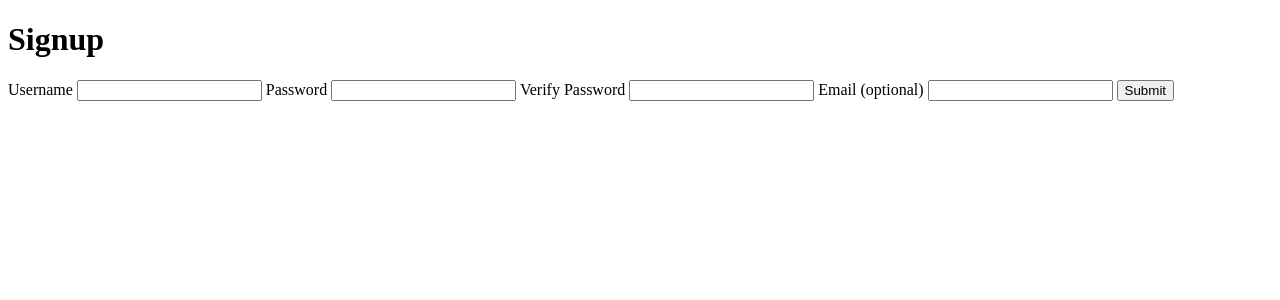
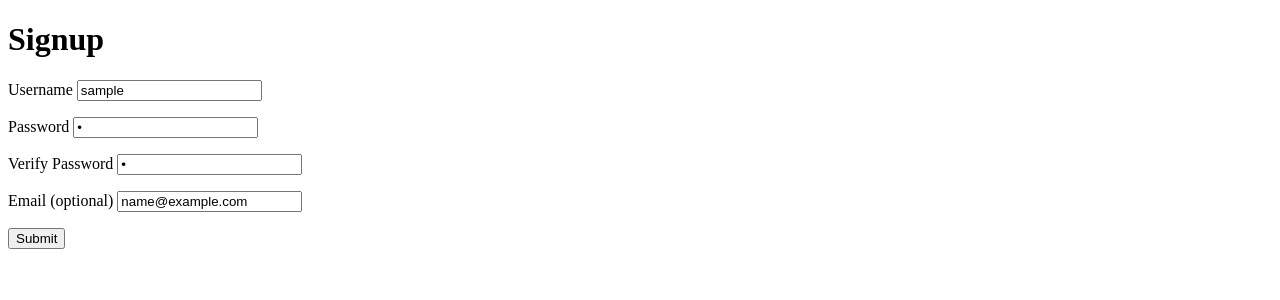
Before and after one commit to pshouse13/user-signup, a Flask app: template templates/forms.html in a window 1280 px wide. Shown: the top 300 px of the page. Run offline with Flask 2, Linux system fonts and the light colour scheme; the template is opened without the code that fills it: most values are stand-ins (such as "Sample title", 1, 10 or a date in 2020).

Commit message:
making progress

```diff
--- a/main.py
+++ b/main.py
@@ -15,7 +15,7 @@ def signup():
 
     username = request.form['username']
     password = request.form['password']
-    verify_password = request.form['verify-password']
+    verify_password = request.form['verify_password']
     email = request.form['email']
 
     username_error = ''
@@ -51,7 +51,7 @@ def signup():
         return render_template('welcome.html', username = username)
 
     else:
-        return render_template('forms.html', username = username, password_error = password_error,
-        verify_error = verify_error, email = email, email_error = email_error)
+        return render_template('forms.html', username = username, username_error = username_error,
+        password_error = password_error, verify_error = verify_error, email = email, email_error = email_error)
 
 app.run()
--- a/style.css
+++ b/style.css
@@ -4,9 +4,9 @@
 
 .forms label {
     display: block;
+    position: absolute;
 }
 
 .forms input {
-    float: right;
     display: inline-block;
 }
--- a/templates/forms.html
+++ b/templates/forms.html
@@ -3,20 +3,24 @@
 {% block content %}
 
 <div class="forms">
-    <form action="/" method='POST'>
-        <label for='username'>Username
-            <input type='text' id='username'/>
+    <form action="/signup" method='POST'>
+        <label>Username
+            <input type='text' name='username' value='{{username}}'required/>
+            <p class='error'>{{username_error}}</p>
         </label>
-        <label for='password'>Password
-            <input type='password' id='password'/>
+        <label>Password
+            <input type='password' name='password' value='{{password}}' required/>
+            <p class='error'>{{password_error}}</p>
         </label>
-        <label for='verify-password'>Verify Password
-            <input type='password' id='verify-password'/>
+        <label>Verify Password
+            <input type='password' name='verify_password' value='{{verify_password}}' required/>
+            <p class='error'>{{verify_error}}</p>
         </label>
-        <label for='email'> Email (optional)
-            <input type='text' id='email'/>
+        <label> Email (optional)
+            <input type='text' name='email' value='{{email}}'/>
+            <p class='error'>{{email_error}}</p>
         </label>
-        <input type='submit' id='submit'/>
+        <input type='submit' name='submit'/>
     </form>
 </div>
 
```
